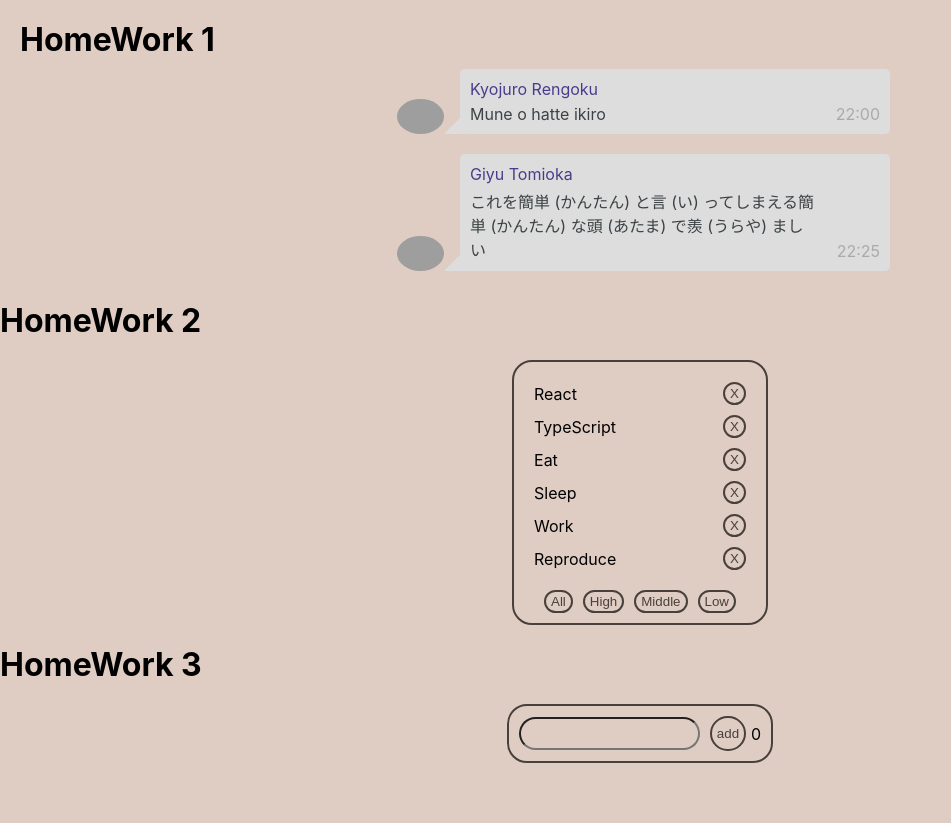
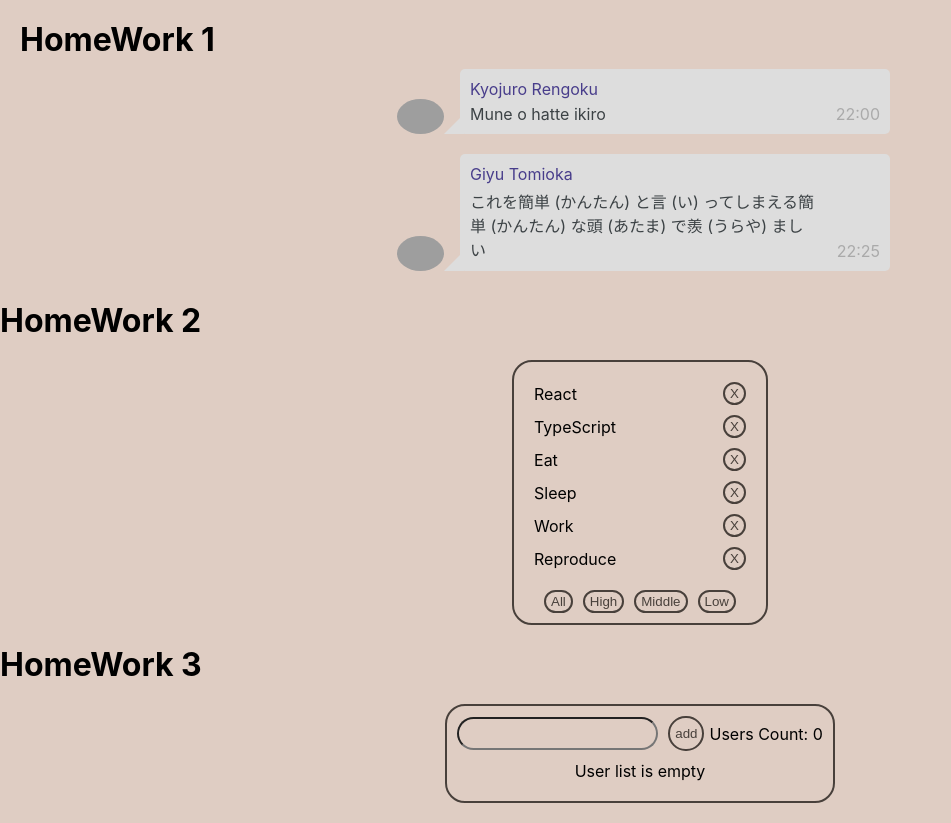
Before and after one commit to pevnev-ivan/ignatHomeWorks, a React (Create React App) app: page / in a window 1280 px wide. Shown: the whole page, without its empty margins (0-951 px from the left). Before the commit the page ends 800 px from the top, so only its background shows below. Built offline with nearby package versions, Linux system fonts and the light colour scheme; grey boxes are pictures that could not be loaded.

Commit message:
HW3: - Added users count - Callback for user add

```diff
--- a/package.json
+++ b/package.json
@@ -10,10 +10,12 @@
     "@types/node": "^12.0.0",
     "@types/react": "^16.9.0",
     "@types/react-dom": "^16.9.0",
+    "@types/uuid": "^8.3.4",
     "react": "^16.13.1",
     "react-dom": "^16.13.1",
     "react-scripts": "3.4.1",
-    "typescript": "~3.7.2"
+    "typescript": "~3.7.2",
+    "uuid": "^8.3.2"
   },
   "scripts": {
     "start": "react-scripts start",
--- a/src/p1-main/m1-ui/u1-app/App.tsx
+++ b/src/p1-main/m1-ui/u1-app/App.tsx
@@ -7,14 +7,14 @@ import HW3 from "../../../p2-homeworks/h3/HW3";
 function App() {
     return (
         // <body className={s.App}>
-        <body>
+        <>
             <HW1/>
             <HW2/>
             <HW3/>
             {/*<HW4/>*/}
             {/*<HW5/>*/}
 
-        </body>
+        </>
     )
 }
 
--- a/src/p2-homeworks/h3/Greeting.module.css
+++ b/src/p2-homeworks/h3/Greeting.module.css
@@ -12,6 +12,7 @@
     padding: 10px;
     border: 2px solid #48403b;
     border-radius: 20px;
+
 }
 
 .Greeting__Container {
@@ -31,5 +32,10 @@
 .Greeting__inpt {
     background-color: transparent;
     border-radius: 20px;
-    padding: 7px 0px;
+    padding: 7px 10px;
 }
+
+.Users__list{
+    margin: 10px;
+    text-align: center;
+}
--- a/src/p2-homeworks/h3/Greeting.tsx
+++ b/src/p2-homeworks/h3/Greeting.tsx
@@ -2,26 +2,40 @@ import React from 'react'
 import s from './Greeting.module.css'
 
 type GreetingPropsType = {
-    name: any // need to fix any
+    name: string
     setNameCallback: any // need to fix any
     addUser: any // need to fix any
     error: any // need to fix any
-    totalUsers: any // need to fix any
+    totalUsers: number
+    users: any
 }
 
 // презентационная компонента (для верстальщика)
 const Greeting: React.FC<GreetingPropsType> = (
-    {name, setNameCallback, addUser, error, totalUsers} // деструктуризация пропсов
+    {name, setNameCallback, addUser, error, totalUsers, users} // деструктуризация пропсов
 ) => {
     const inputClass = s.error // need to fix with (?:)
+    const usersList = users.map((objFromUser: { name: React.ReactNode }, index: any) => {
+        return (
+            <div>
+                {objFromUser.name}
+            </div>
+        )
+    })
 
-    return (
-        <div className={s.Greeting__Container}>
-            <input value={name} onChange={setNameCallback} className={s.Greeting__inpt}/>
-            <span>{error}</span>
-            <button className={s.Greeting__btn} onClick={addUser}>add</button>
-            <span>{totalUsers}</span>
+    console.log('azazam', users)
+    return (<div>
+            <div className={s.Greeting__Container}>
+                <input value={name} onChange={setNameCallback} className={s.Greeting__inpt}/>
+                <span>{error}</span>
+                <button className={s.Greeting__btn} onClick={addUser}>add</button>
+                <span> Users Count: {totalUsers}</span>
+            </div>
+            <div className={s.Users__list}>
+                <span >{totalUsers > 0 ? usersList : 'User list is empty'}</span>
+            </div>
         </div>
+
     )
 }
 
--- a/src/p2-homeworks/h3/GreetingContainer.tsx
+++ b/src/p2-homeworks/h3/GreetingContainer.tsx
@@ -1,8 +1,9 @@
-import React, {useState} from 'react'
+import React, {ChangeEvent, useState} from 'react'
 import Greeting from './Greeting'
+import {UserType} from "./HW3";
 
 type GreetingContainerPropsType = {
-    users: any // need to fix any
+    users: Array<UserType> // need to fix any
     addUserCallback: any // need to fix any
 }
 
@@ -15,15 +16,21 @@ const GreetingContainer: React.FC<GreetingContainerPropsType> = ({users, addUser
     const [name, setName] = useState<any>('') // need to fix any
     const [error, setError] = useState<any>('') // need to fix any
 
-    const setNameCallback = (e: any) => { // need to fix any
-        setName(name) // need to fix
-
+    const setNameCallback = (e: ChangeEvent<HTMLInputElement>) => { // need to fix any  +
+        setName(e.currentTarget.value) // need to fix   +
     }
     const addUser = () => {
-        alert(`Hello  !`) // need to fix
+        if (name.trim() == '') {
+            alert ('Name can not be empty')
+            return
+        }
+        addUserCallback(name)
+        alert ('Hello, ' + name + '!')
     }
 
-    const totalUsers = 0 // need to fix
+
+    const totalUsers = users.length // need to fix
+
 
     return (
         <Greeting
@@ -32,6 +39,7 @@ const GreetingContainer: React.FC<GreetingContainerPropsType> = ({users, addUser
             addUser={addUser}
             error={error}
             totalUsers={totalUsers}
+            users={users}
         />
     )
 }
--- a/src/p2-homeworks/h3/HW3.tsx
+++ b/src/p2-homeworks/h3/HW3.tsx
@@ -1,9 +1,11 @@
 import React, {useState} from 'react'
 import GreetingContainer from './GreetingContainer'
 import s from './Greeting.module.css'
+import {v1} from "uuid"
+
 // types
 export type UserType = {
-    _id: number
+    _id: string
     name: string
 }
 
@@ -11,10 +13,16 @@ export type UserType = {
 function HW3() {
     const [users, setUsers] = useState<any>([]) // need to fix any
 
-    const addUserCallback = (name: string) => { // need to fix any
-        setUsers([]) // need to fix
+    const addUserCallback = (name: string) => {
+        const newUser: UserType =
+            {
+                _id: v1(),
+                name: name
+            }
+        setUsers([newUser, ...users])
     }
 
+    console.log(users)
     return (
         <div >
             <h1>HomeWork 3</h1>
```
Also changed, not shown: 1 other file (tests, documents, lock files or other folders).
